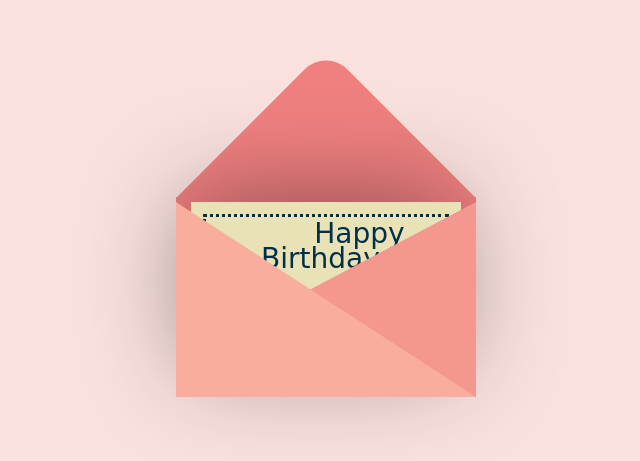
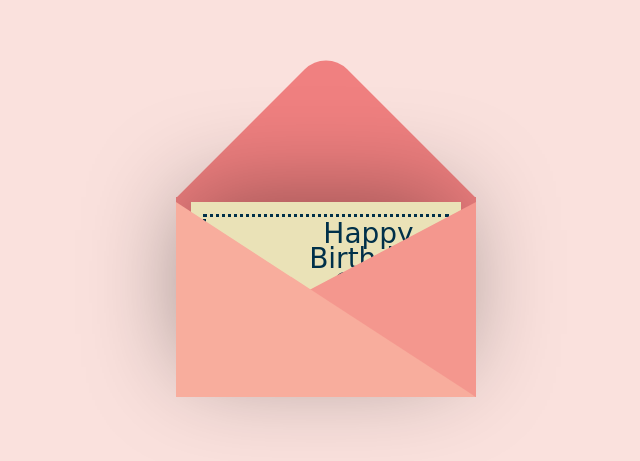
Before and after one commit to fishgo18/fishgotry, a plain HTML site: page index.html in a window 1280 px wide. Shown: the part 141-602 px from the top of the page, without its empty margins (314-954 px from the left). Drawn offline with nearby package versions, Linux system fonts and the light colour scheme.

Commit message:
Update coding_seru.css

```diff
--- a/coding_seru.css
+++ b/coding_seru.css
@@ -66,7 +66,7 @@ body {
   text-align: center;
   line-height: 25px;
   top: 19px;
-  left: 70px;
+  left: 85px;
   color: #003049;
 }
 
```
